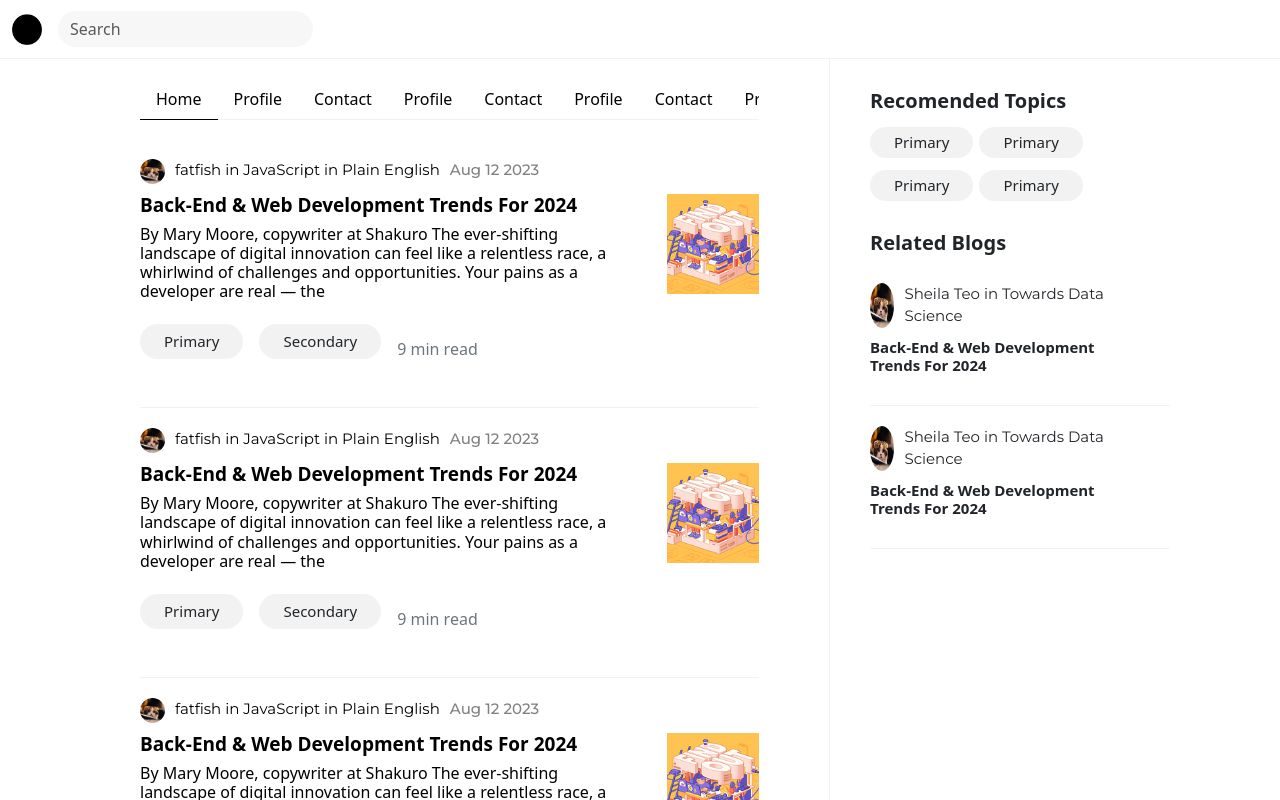
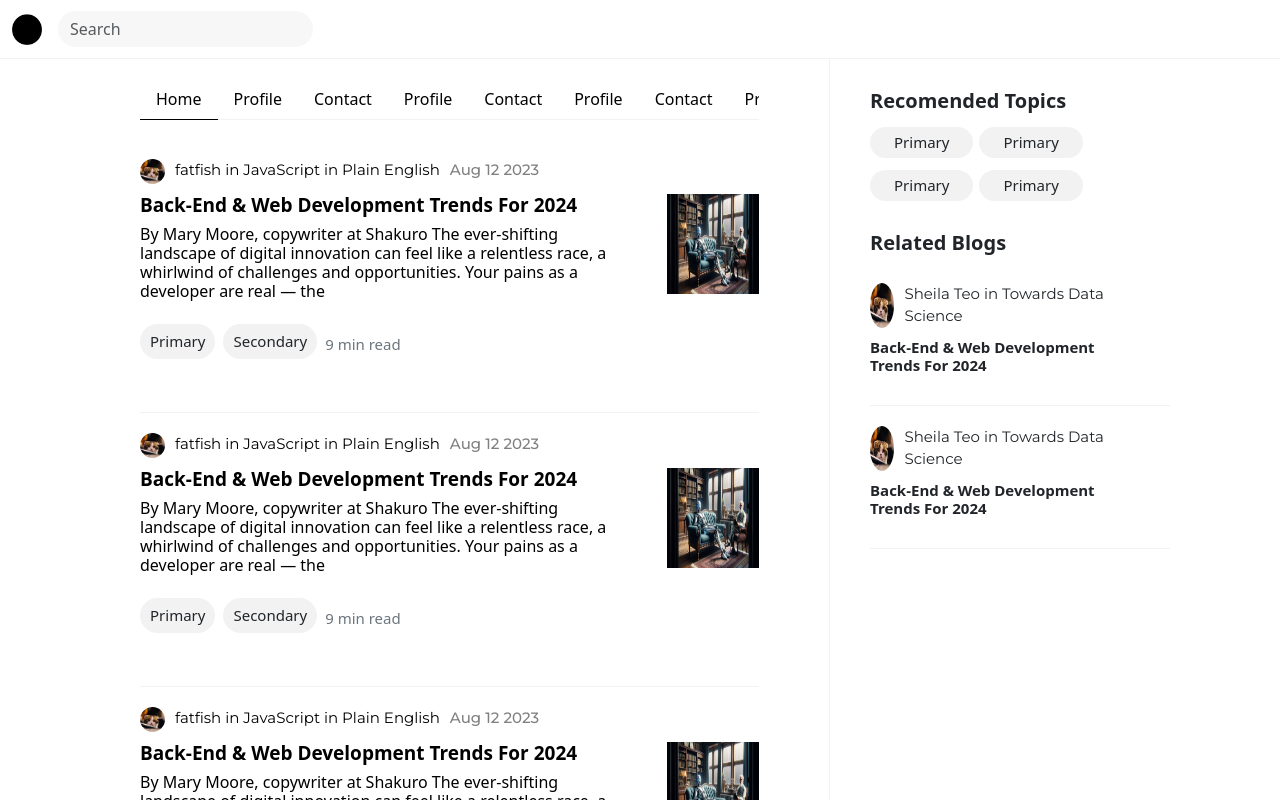
Before and after one commit to naveenshri1997/blr, a React (Create React App) app: page / in a window 1280 px wide. Shown: the top 800 px of the page. Built offline with nearby package versions, Linux system fonts and the light colour scheme.

Commit message:
Update BlogTitleContainer.jsx

```diff
--- a/src/component/BlogTitleContainer.jsx
+++ b/src/component/BlogTitleContainer.jsx
@@ -1,6 +1,6 @@
 import React from 'react'
 import bai from '../bai.jpg'
-import blogimgcom from '../blogimgcom.png'
+import blogimgcom from '../blog1.png'
 import { Link } from 'react-router-dom'
 const BlogTitleContainer = () => {
     return (
@@ -25,10 +25,10 @@ const BlogTitleContainer = () => {
                 </div>
                 <div className='blog_tag'>
                     <div className="bt">
-                        <h5 className='me-3'> <span class="rounded-pill cus_bg2 fw-normal badge text-dark px-4">Primary</span> </h5>
-                        <h5 className='me-3'> <span class="rounded-pill cus_bg2 fw-normal badge text-dark px-4">Secondary</span> </h5>
+                        <h5 className='me-2'> <span class="rounded-pill cus_bg2 fw-normal badge text-dark">Primary</span> </h5>
+                        <h5 className='me-2'> <span class="rounded-pill cus_bg2 fw-normal badge text-dark">Secondary</span> </h5>
                     </div>
-                    <div className='bttime'><p className='text-secondary my-1 fs-6'>9 min read</p></div>
+                    <div className='bttime'><p className='text-secondary'>9 min read</p></div>
                 </div>
             </div>
         </Link>
```
